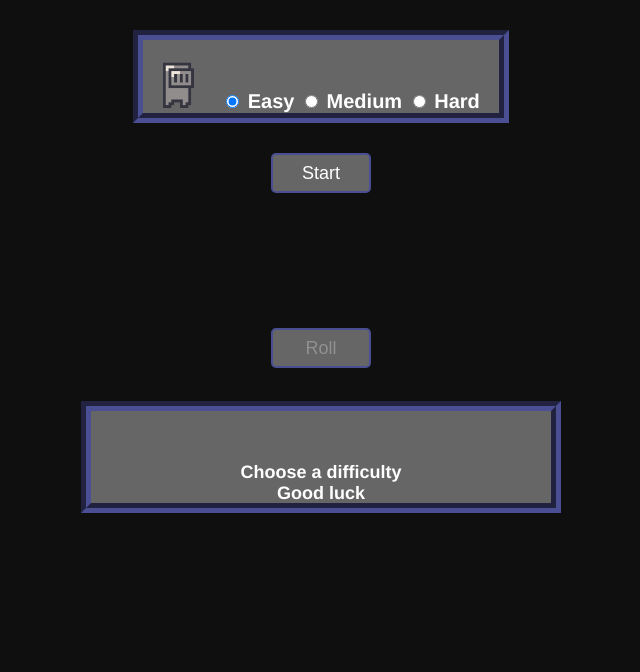
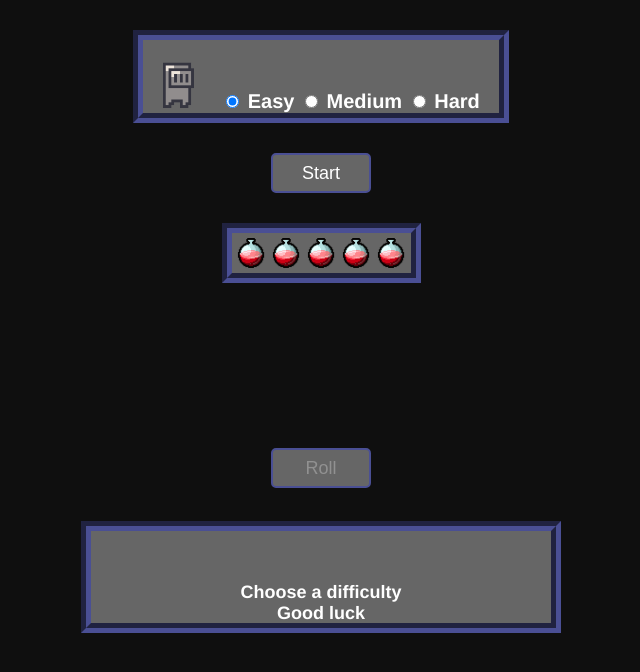
Before and after one commit to cjc027/Project-1, a plain HTML site: page index.html in a window 1280 px wide. Shown: the whole page, without its empty margins (319-959 px from the left). Drawn offline with Linux system fonts and the light colour scheme.

Commit message:
add items and items div css

```diff
--- a/css/style.css
+++ b/css/style.css
@@ -26,6 +26,32 @@ body {
     color: rgb(255, 255, 255);
     font-size: 20px;
     font-weight: 800;
+}
+
+.items {
+    margin: 30px 0;
+    padding: 3px 2px;
+    background-color: var(--background);
+    border: 10px groove var(--border);
+    display: grid;
+    grid-template-columns: 35px 35px 35px 35px 35px;
+    grid-template-rows: auto;
+    align-items: flex-start;
+}
+
+.items img {
+    width: 30px;
+    margin: 2px;
+    grid-row: 2 / 2;
+    grid-column: span 1;
+}
+
+.items img:hover {
+    box-shadow: 2px 2px 20px rgba(0, 0, 0, 0.5);
+}
+
+.items img:active {
+    box-shadow: 2px 2px 20px rgba(0, 0, 0, 0.5), inset 1px 1px 20px rgba(0, 0, 0, 0.5);
 }
 
 #difficulty, #playerStats, #monsterStats {
@@ -58,7 +84,7 @@ button:hover:enabled {
 }
 
 button:active:enabled {
-    box-shadow: inset 01px 4px 10px rgba(0, 0, 0, 0.5)
+    box-shadow: inset 1px 4px 10px rgba(0, 0, 0, 0.5)
 }
 
 [hidden] {
@@ -148,3 +174,11 @@ img {
     animation-name: player;
     animation-duration: 1.5s;
 }
+
+.potion {
+    content: url('../imgs/Half-Red.png')
+}
+
+.smokeBomb {
+    content: url('../imgs/Full-Black.png')
+}
--- a/index.html
+++ b/index.html
@@ -27,6 +27,14 @@
         <button>Start</button>
     </div>
 
+    <div class='items'>
+        <img src='imgs/Half-Red.png'>
+        <img src='imgs/Half-Red.png'>
+        <img src='imgs/Half-Red.png'>
+        <img src='imgs/Half-Red.png'>
+        <img src='imgs/Half-Red.png'>
+    </div>
+
     <div class='button' id='roll'>
         <button disabled>Roll</button>
     </div>
```
